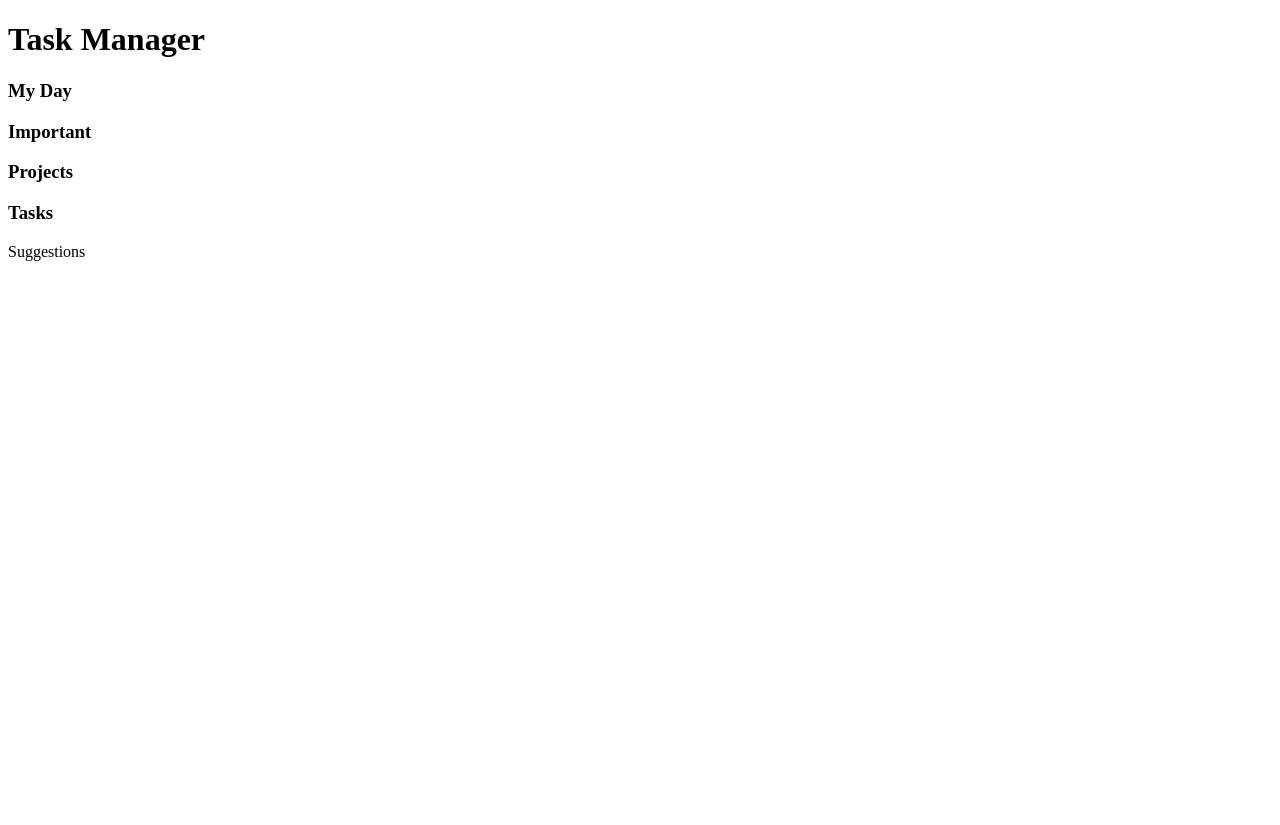
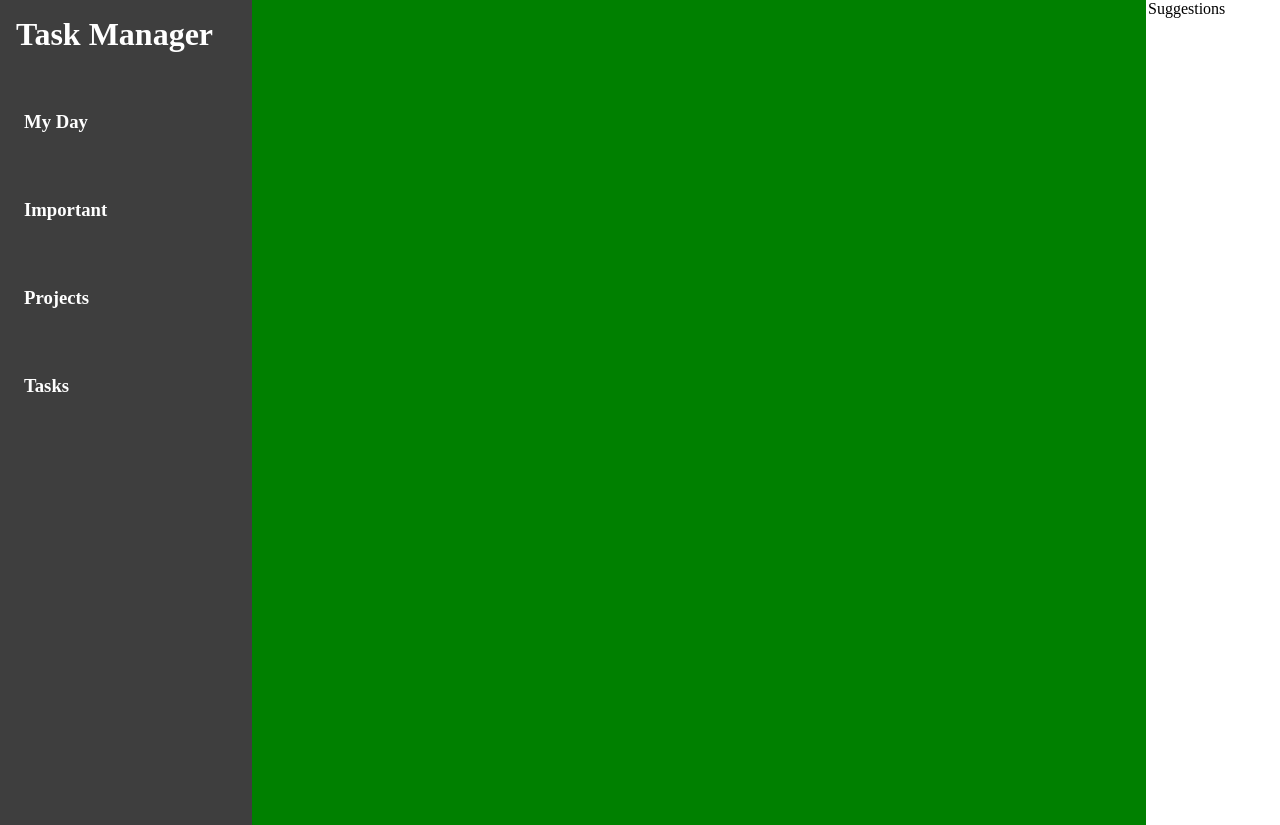
Before and after one commit to Khrononian/Task-Tracker, a React (Vite) app: page / in a window 1280 px wide. Before the commit the page ends 800 px from the top, so only its background shows below. Built offline with nearby package versions, Linux system fonts and the light colour scheme.

Commit message:
Added new styles

```diff
--- a/src/App.module.css
+++ b/src/App.module.css
@@ -0,0 +1,37 @@
+* {
+    margin: 0;
+    padding: 0;
+}
+
+.main {
+    display: flex;
+
+}
+.container {
+    background: #3E3E3E;
+    display: flex;
+    flex-direction: column;
+    width: 220px;
+    min-height: 95vh;
+    gap: 50px;
+    padding: 1em;
+}
+.header {
+    width: 200px;
+    color: white;
+}
+.divs {
+    width: 90%;
+    color: white;
+    padding: .5em .5em;
+    cursor: default;
+    border-radius: 4px;
+}
+.divs:hover {
+    /* background: lightgray; */
+    background: rgba(211, 211, 211, 0.5)
+}
+.components {
+    min-height: 100vh;
+    width: 70%;
+}
--- a/src/Styles.module.css
+++ b/src/Styles.module.css
@@ -0,0 +1,58 @@
+.backgrounds {
+    background: green;
+    /* min-height: 95.1vh; */
+    min-height: 95.1vh;
+    height: auto;
+    padding: 2.5em 2.5em 1.5em 3em;
+    width: 90%;
+    position: relative;
+}
+.innerBackground {
+    min-height: 82vh;
+    max-height: 700px;
+    overflow-y: auto;
+    position: relative;
+}
+h2 {
+    font-size: 2.2rem;
+}
+h4 {
+    font-weight: 200;
+    margin-bottom: 1.5em;
+}
+.tasks {
+    display: flex;
+    flex-direction: column-reverse;
+}
+form {
+    display: flex;
+    position: absolute;
+    bottom: 0;
+    width: 84%;
+    margin-bottom: 5em;
+}
+input {
+    background: rgba(36, 33, 36, 0.5);
+    padding: .9em 1em;
+    width: 80%;
+    border-color: transparent;
+    backdrop-filter: blur(14px);
+    color: white;
+}
+input::placeholder {
+    color: white;
+}
+.taskDivs {
+    display: flex;
+    /* background: rgba(36, 33, 36, 0.5); */
+    background: rgba(2, 2, 2, 0.5);
+    padding: 1em;
+    border-radius: 4px;
+    margin-bottom: .2em;
+    cursor: default;
+    color: white;
+}
+.taskDivs:hover {
+    /* filter: brightness(150%); */
+    box-shadow: inset 0 0 100px 100px rgba(255, 255, 255, 0.1);
+}
```
